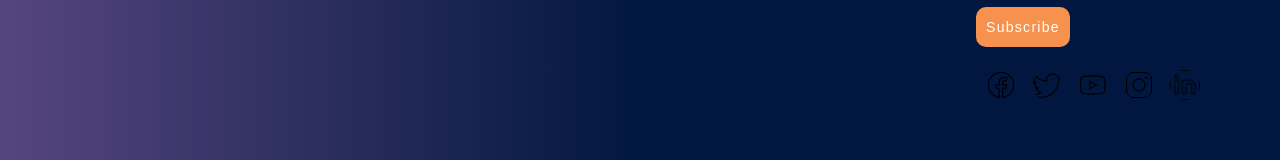
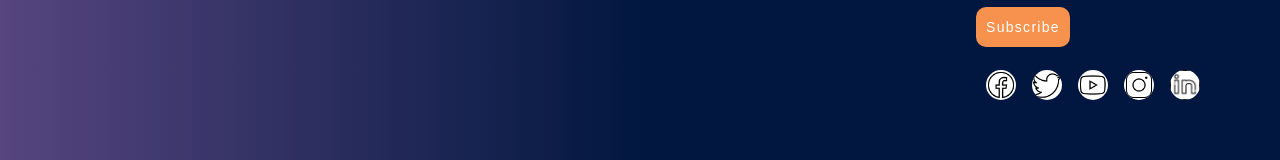
Before and after one commit to 0xumarkhatab/Kryptomind, a React (Create React App) app: page / in a window 1280 px wide. Shown: the part 6281-6441 px from the top of the page. Built offline with nearby package versions, Linux system fonts and the light colour scheme.

Commit message:
Fixed Footer Images colors

```diff
--- a/src/components/Footer/Footer.css
+++ b/src/components/Footer/Footer.css
@@ -92,15 +92,14 @@
 .social__media > a {
   border-radius: 50%;
   transform: transfrom 400ms ease-in;
-  color: black !important;
 }
 .social__media > a > img {
   width: 30px;
   height: 30px;
   object-fit: contain;
-  fill: white;
   border-radius: 50%;
   margin-left: 10px;
+  background: white;
 }
 
 .social__media > a:hover {
```
